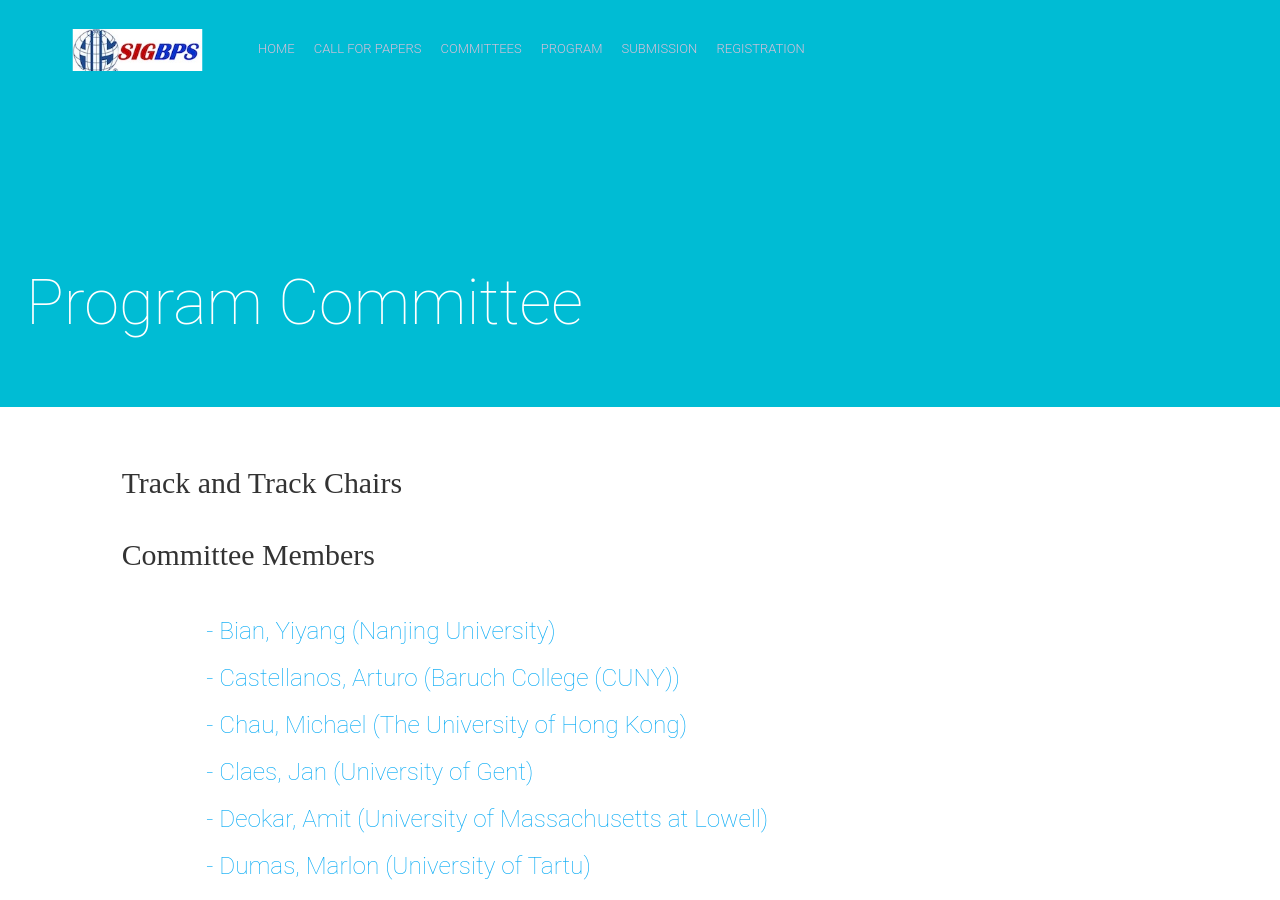
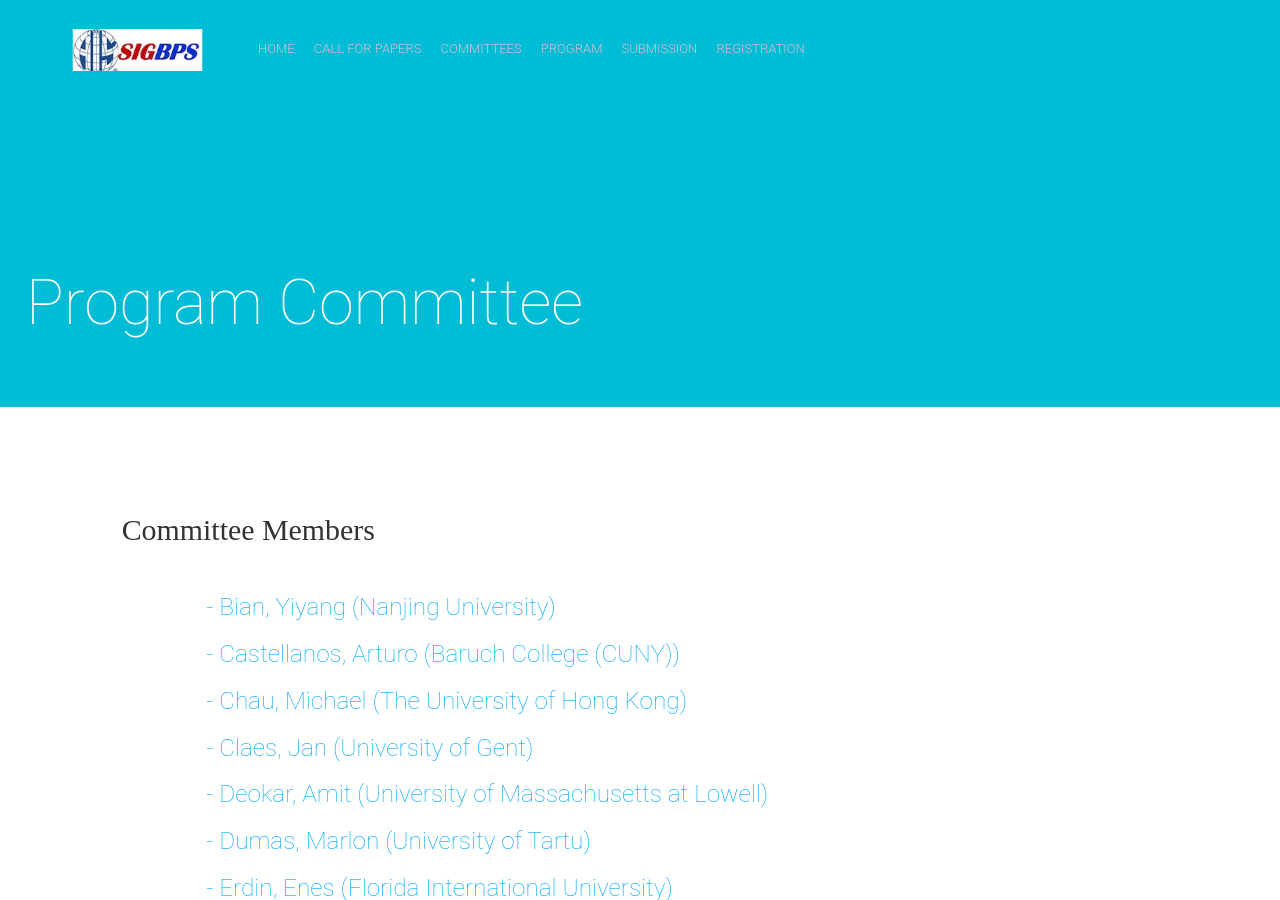
Before and after one commit to jayshanmis/jayshanmis.github.io, a Jekyll site: the page built from organization2.html, in a window 1280 px wide and 900 px high. Built offline with Jekyll 4.4.1, drawn with Linux system fonts in a browser that asks for light colours; nearby versions of some CDN libraries.

Commit message:
Update committeePC.html

```diff
--- a/_includes/committeePC.html
+++ b/_includes/committeePC.html
@@ -6,7 +6,7 @@
 
 	<div class="col-lg-10 col-lg-offset-1">
             <div class="col-lg-offset-0 row text-center appear-animation-trigger">
-                <div class="text-left"><h5 style="font-family:Times New Roman"><strong>Track and Track Chairs</strong></h5></div>
+                <div class="text-left"><h5 style="font-family:Times New Roman"><strong></strong></h5></div>
                 <br />
                 {% for track in site.data.tracks %}
                 <div class="col-lg-10 col-sm-6 col-xs-12">
```
